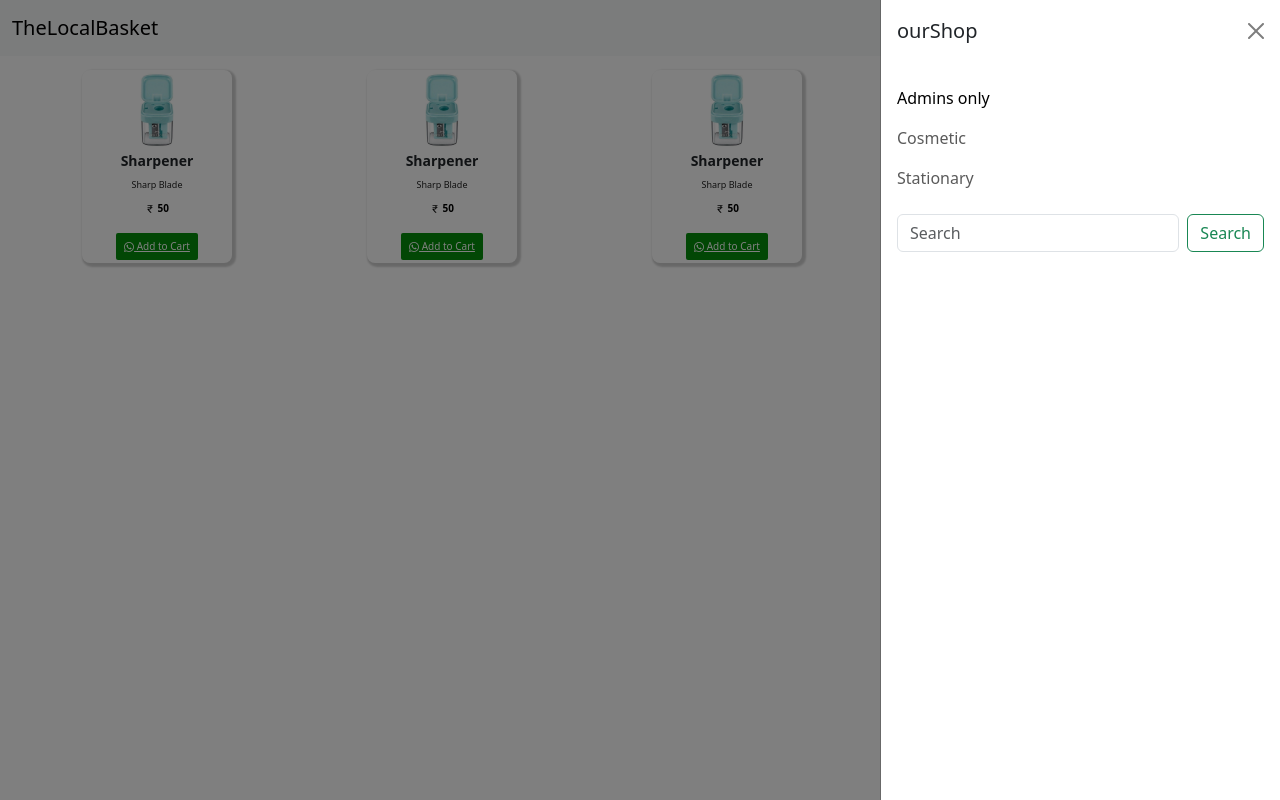
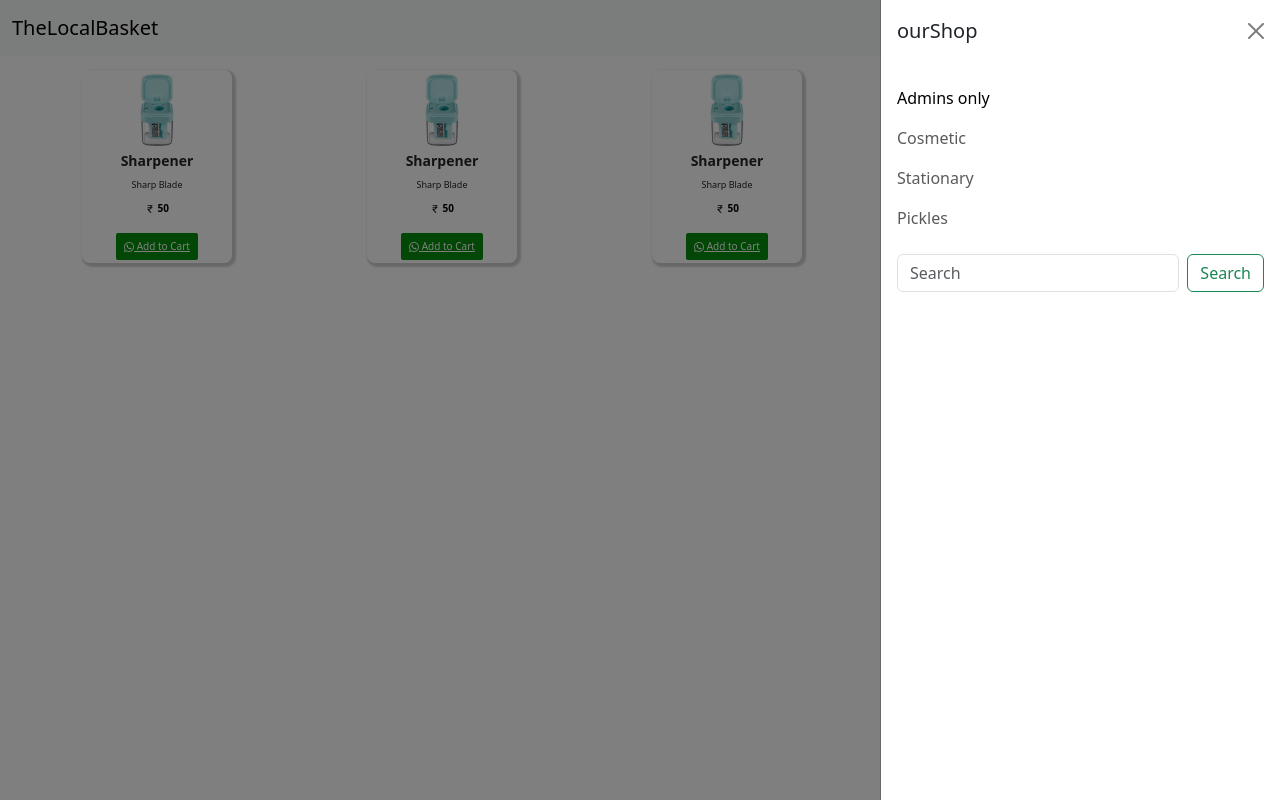
Before and after one commit to PrajwalP06/TheLocalBasket, a plain HTML site: page public/stationary.html in a window 1280 px wide. Both pictures are taken after a click on the button "Toggle navigation". Drawn offline with nearby package versions, Linux system fonts and the light colour scheme.

Commit message:
comitted by Prajwal

```diff
--- a/public/stationary.html
+++ b/public/stationary.html
@@ -34,6 +34,9 @@
                   </li>
                   <li class="nav-item">
                     <a class="nav-link" href="stationary.html">Stationary</a>
+                  </li>
+                  <li class="nav-item">
+                    <a class="nav-link" href="index.html">Pickles</a>
                   </li>
                 </ul>
                 <form class="d-flex mt-3" role="search">
```
Also changed, not shown: public/cosmetic.html (+3 -0 lines), public/index.html (+1 -1 lines).
